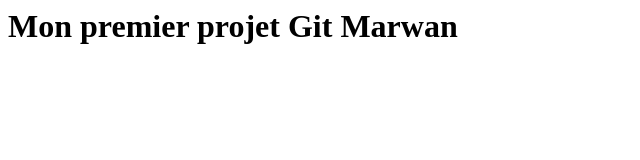
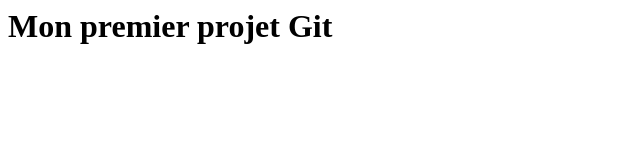
Before and after one commit to MarwanBouhamed/projet-git, a plain HTML site: page index.html in a window 1280 px wide. Shown: the whole page, without its empty margins (0-640 px from the left). Drawn offline with Linux system fonts and the light colour scheme.

Commit message:
Your commit message

```diff
--- a/index.html
+++ b/index.html
@@ -1 +1 @@
-<h1>Mon premier projet Git Marwan</h1>
+<h1>Mon premier projet Git</h1>
```
